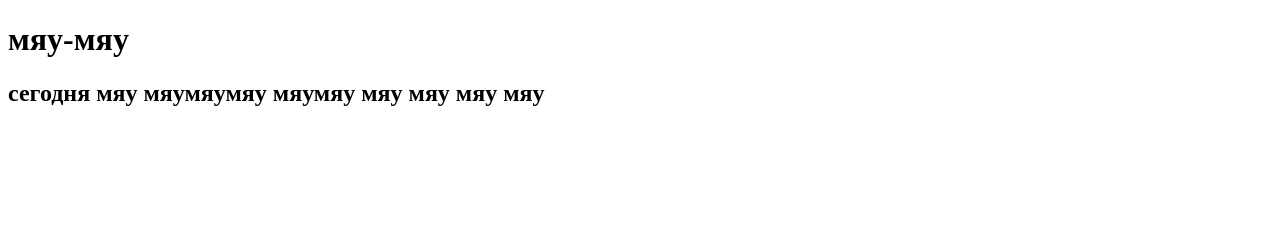
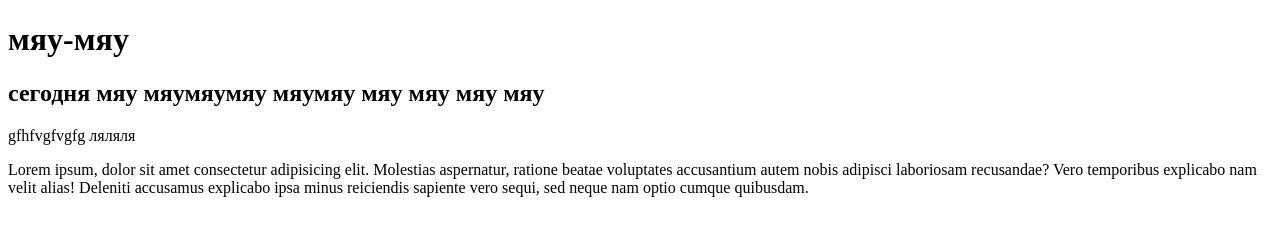
Before and after one commit to bombastya/meaw-meaw, a plain HTML site: page index.html in a window 1280 px wide. Drawn offline with Linux system fonts and the light colour scheme.

Commit message:
added discription

```diff
--- a/index.html
+++ b/index.html
@@ -1,16 +1,25 @@
 <!DOCTYPE html>
 <html lang="en">
-<head>
-    <meta charset="UTF-8">
-    <meta http-equiv="X-UA-Compatible" content="IE=edge">
-    <meta name="viewport" content="width=device-width, initial-scale=1.0">
-    <link rel="stylesheet" href="./css/style.css">
+  <head>
+    <meta charset="UTF-8" />
+    <meta http-equiv="X-UA-Compatible" content="IE=edge" />
+    <meta name="viewport" content="width=device-width, initial-scale=1.0" />
+    <link rel="stylesheet" href="./css/style.css" />
     <title>Document</title>
-</head>
-<body>
+  </head>
+  <body>
     <h1>мяу-мяу</h1>
     <h2>сегодня мяу мяумяумяу мяумяу мяу мяу мяу мяу</h2>
 
-
-</body>
+    <p>gfhfvgfvgfg ляляля</p>
+    <div>
+      <span
+        >Lorem ipsum, dolor sit amet consectetur adipisicing elit. Molestias
+        aspernatur, ratione beatae voluptates accusantium autem nobis adipisci
+        laboriosam recusandae? Vero temporibus explicabo nam velit alias!
+        Deleniti accusamus explicabo ipsa minus reiciendis sapiente vero sequi,
+        sed neque nam optio cumque quibusdam.</span
+      >
+    </div>
+  </body>
 </html>
```
